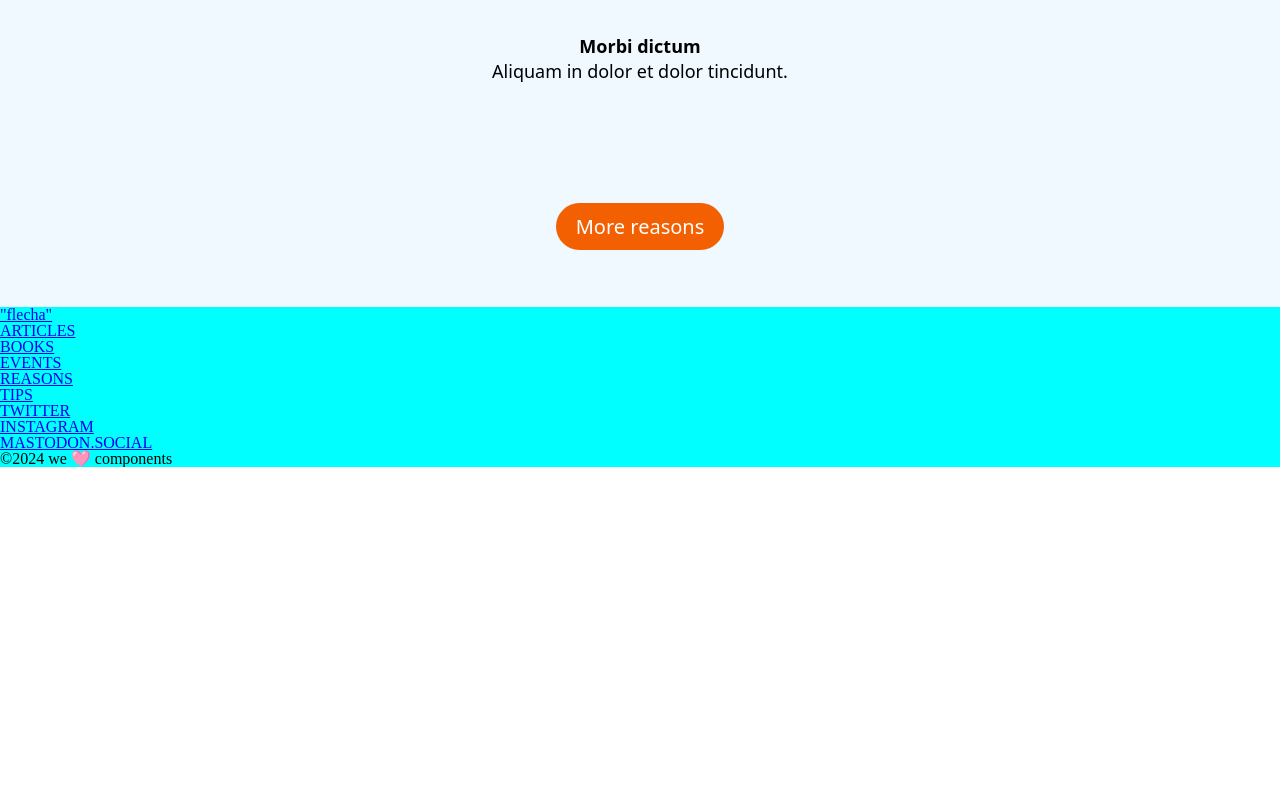
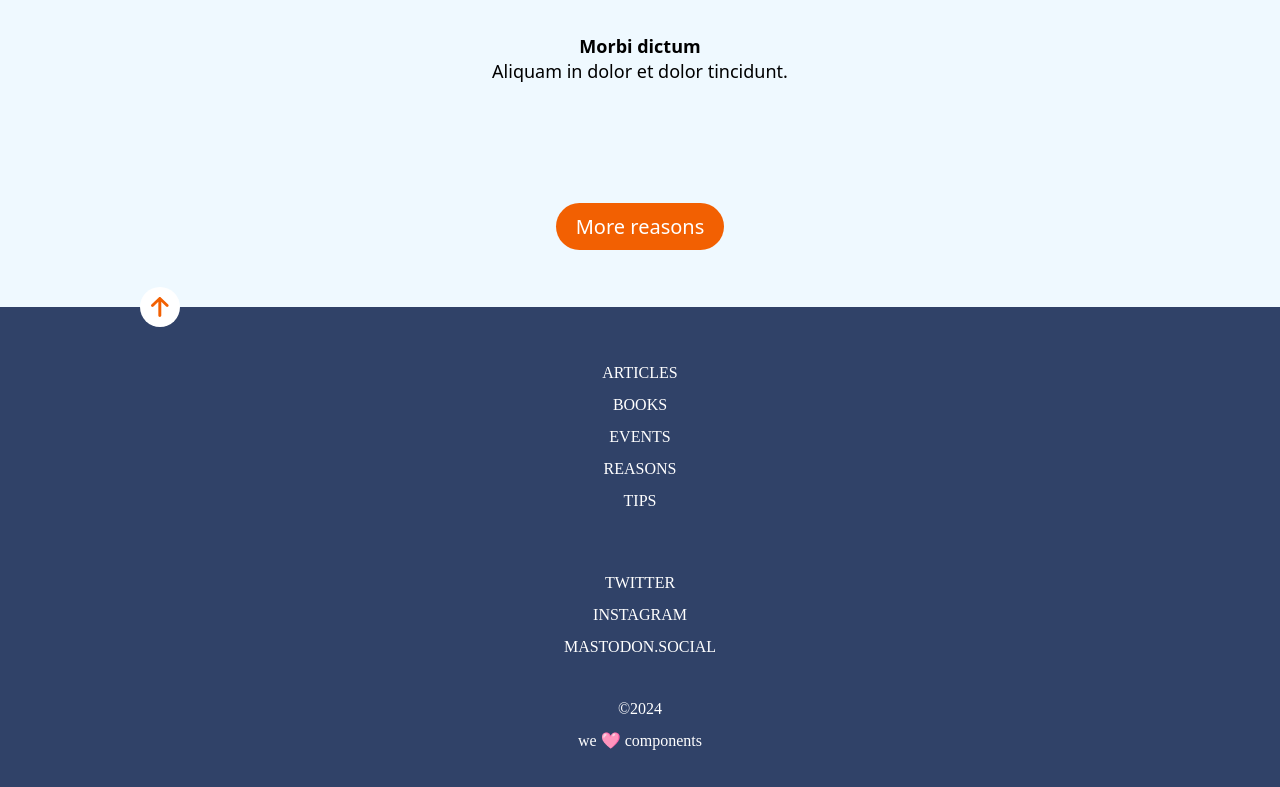
Before and after one commit to Adalab/modulo-1-evaluacion-final-Raquelcb24, a website built with Vite: page src/index.html in a window 1280 px wide. Shown: the part 1025-1812 px from the top of the page. Before the commit the page ends 1492 px from the top, so only its background shows below. Built offline with nearby package versions, Linux system fonts and the light colour scheme; files whose address does not match are found by name.

Commit message:
footer updated

```diff
--- a/src/partials/footer.html
+++ b/src/partials/footer.html
@@ -1,21 +1,26 @@
-<footer>
-    <a href="#">"flecha"</a>
-    <nav>
-        <ul>
-            <li><a href="#">ARTICLES</a></li>
-            <li><a href="#">BOOKS</a></li>
-            <li><a href="#">EVENTS</a></li>
-            <li><a href="#">REASONS</a></li>
-            <li><a href="#">TIPS</a></li>
+<footer class="footer">
+    <a class="footer__arrow" href="#"><img src="/images/ico-arrow.svg" alt=""></a>
+
+    <nav class="footer__nav1">
+        <ul class="footer__nav--menu">
+            <li><a href="https://adalab.es/">ARTICLES</a></li>
+            <li><a href="https://adalab.es/">BOOKS</a></li>
+            <li><a href="https://adalab.es/">EVENTS</a></li>
+            <li><a href="https://adalab.es/">REASONS</a></li>
+            <li><a href="https://adalab.es/">TIPS</a></li>
+            </ul>
+        </nav>
+
+
+    <nav class="footer__nav2">
+        <ul class="footer__nav--menu">
+            <li><a href="https://adalab.es/">TWITTER</a></li>
+                <li><a href="https://adalab.es/">INSTAGRAM</a></li>
+            <li><a href="https://adalab.es/">MASTODON.SOCIAL</a></li>
         </ul>
     </nav>
-    <nav>
-        <ul>
-            <li><a href="#">TWITTER</a></li>
-            <li><a href="#">INSTAGRAM</a></li>
-            <li><a href="#">MASTODON.SOCIAL</a></li>
-        </ul>
-    </nav>
-    <span>©2024</span>
-    <span>we 🩷 components</span>
+   <div class="footer__copy">
+        <span>©2024</span>
+        <span>we 🩷 components</span>
+    </div>
 </footer>
--- a/src/scss/layout/_footer.scss
+++ b/src/scss/layout/_footer.scss
@@ -1,5 +1,45 @@
-footer{
-   background-color: aqua;
+.footer{
 
+   background-color: #304268;
+   color: white;
+   display: flex;
+   flex-direction: column;
+   text-align: center;
+   position: relative;
+   &__arrow{
+      /* falta mover al centro */
+      background-color: white;
+      border-radius: 50%;
+      height: 40px;
+      width: 40px;
+      padding: 10px;
+      position: relative;
+      display: flex;
+      justify-content: center;
+      position: absolute;
+      top: 0;
+      left: 0;
+      translate: 140px -50%;
+   }
+   &__nav{
+
+      &--menu{
+         display: flex;
+         flex-direction: column;
+         line-height: 2;
+         padding-top: 50px;
+         a {
+            text-decoration: none;
+            color: white;
+         }
+      }
+   }
+   &__copy{
+      display: flex;
+      flex-direction: column;
+      line-height: 2;
+      padding-top: 30px;
+      padding-bottom: 30px;
+   }
 
 }
```
Also changed, not shown: src/scss/layout/_section1.scss (indentation only).
